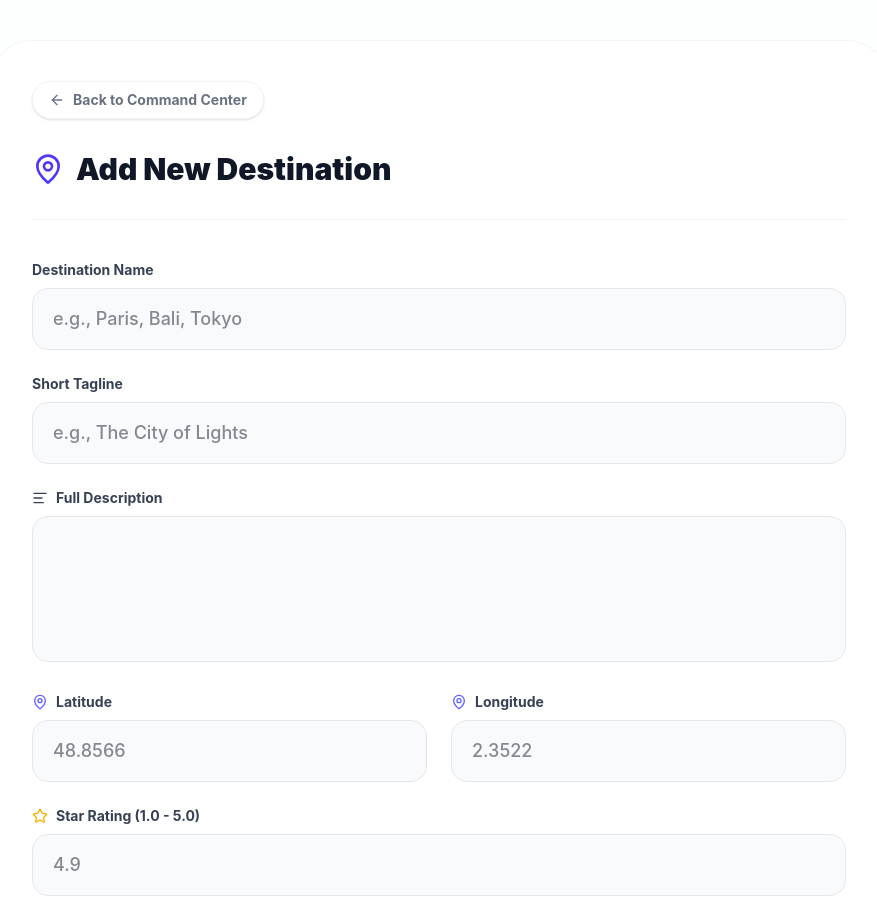
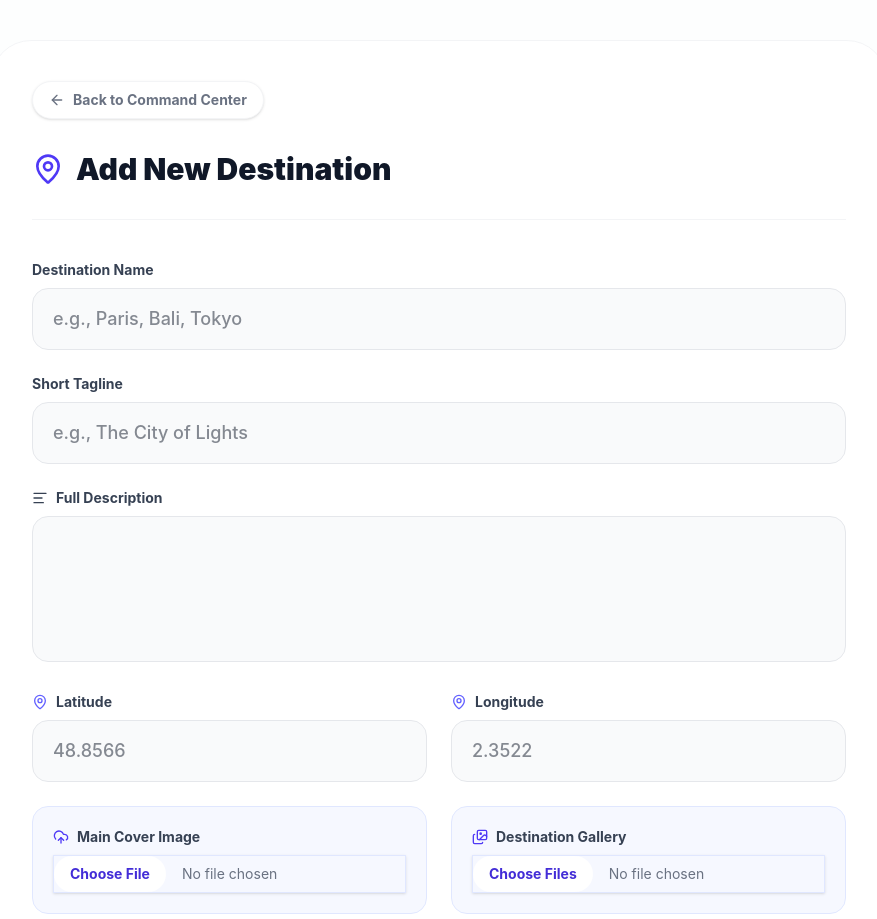
Before and after one commit to aswin8884/travel_diaries, a React (Vite) app in the folder travel_frontend/frontend/: page /admin/add-destination in a window 1280 px wide. Shown: the top 919 px of the page, without its empty margins (201-1078 px from the left). Built offline with nearby package versions, Linux system fonts and the light colour scheme.

Commit message:
Remove Star Rating field from AddDestination form

```diff
--- a/travel_frontend/frontend/src/pages/admin/destinations/AddDestination.jsx
+++ b/travel_frontend/frontend/src/pages/admin/destinations/AddDestination.jsx
@@ -1,6 +1,6 @@
 import { useState } from 'react';
 import { useNavigate, Link } from 'react-router-dom';
-import { UploadCloud, MapPin, AlignLeft, ArrowLeft, Save, Images, Star } from 'lucide-react';
+import { UploadCloud, MapPin, AlignLeft, ArrowLeft, Save, Images } from 'lucide-react';
 import axios from 'axios';
 
 const AddDestination = () => {
@@ -11,8 +11,6 @@ const AddDestination = () => {
     const [longDesc, setLongDesc] = useState('');
     const [latitude, setLatitude] = useState('');
     const [longitude, setLongitude] = useState('');
-    const [rating, setRating] = useState(''); // 🔥 Added Rating State
-
     const [image, setImage] = useState(null);
     const [preview, setPreview] = useState(null);
     const [gallery, setGallery] = useState([]);
@@ -43,8 +41,6 @@ const AddDestination = () => {
         formData.append('long_description', longDesc);
         formData.append('latitude', latitude);
         formData.append('longitude', longitude);
-        formData.append('rating', rating); // 🔥 Appended Rating
-
         if (image) formData.append('image', image);
         gallery.forEach(file => {
             formData.append('gallery_images', file);
@@ -112,12 +108,6 @@ const AddDestination = () => {
                                 <input type="number" step="any" required value={longitude} onChange={(e) => setLongitude(e.target.value)} className="w-full px-5 py-4 bg-gray-50 dark:bg-gray-800 border border-gray-200 dark:border-gray-700 text-gray-900 dark:text-white rounded-2xl outline-none focus:bg-white dark:focus:bg-gray-700 focus:border-indigo-400 focus:ring-2 focus:ring-indigo-100 dark:focus:ring-indigo-900 transition-all font-medium text-lg" placeholder="2.3522" />
                             </div>
 
-                            <div className="md:col-span-2">
-                                <label className="block text-sm font-bold text-gray-700 dark:text-gray-300 mb-2 flex items-center gap-2">
-                                    <Star size={16} className="text-yellow-500" /> Star Rating (1.0 - 5.0)
-                                </label>
-                                <input type="number" step="0.1" min="1" max="5" required value={rating} onChange={(e) => setRating(e.target.value)} className="w-full px-5 py-4 bg-gray-50 dark:bg-gray-800 border border-gray-200 dark:border-gray-700 text-gray-900 dark:text-white rounded-2xl outline-none focus:bg-white dark:focus:bg-gray-700 focus:border-indigo-400 focus:ring-2 focus:ring-indigo-100 dark:focus:ring-indigo-900 transition-all font-medium text-lg" placeholder="4.9" />
-                            </div>
 
                             <div className="p-5 bg-indigo-50/50 dark:bg-indigo-950/20 rounded-2xl border border-indigo-100 dark:border-indigo-900">
                                 <label className="block text-sm font-bold text-gray-700 dark:text-gray-300 mb-2 flex items-center gap-2"><UploadCloud size={16} className="text-indigo-600"/> Main Cover Image</label>
```
